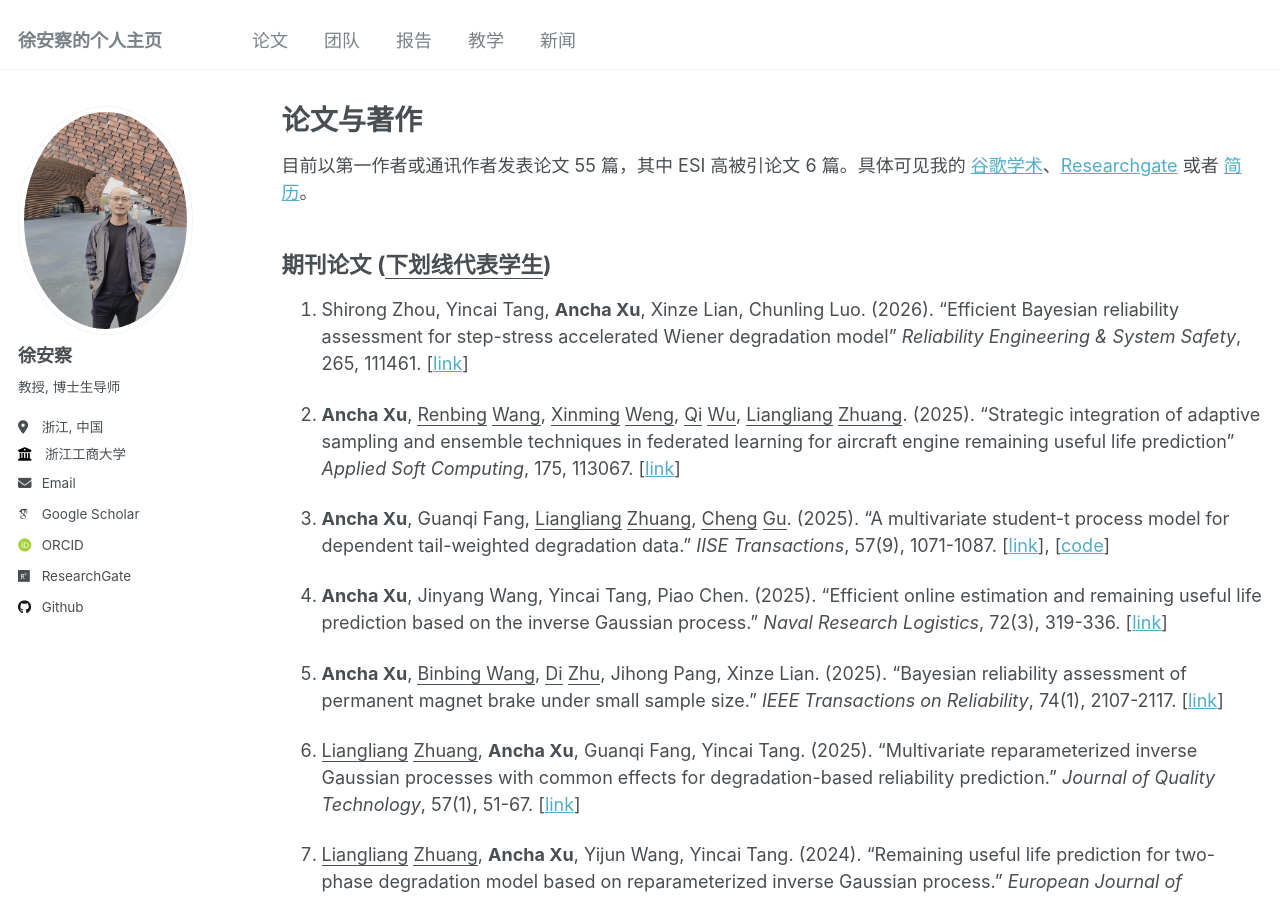
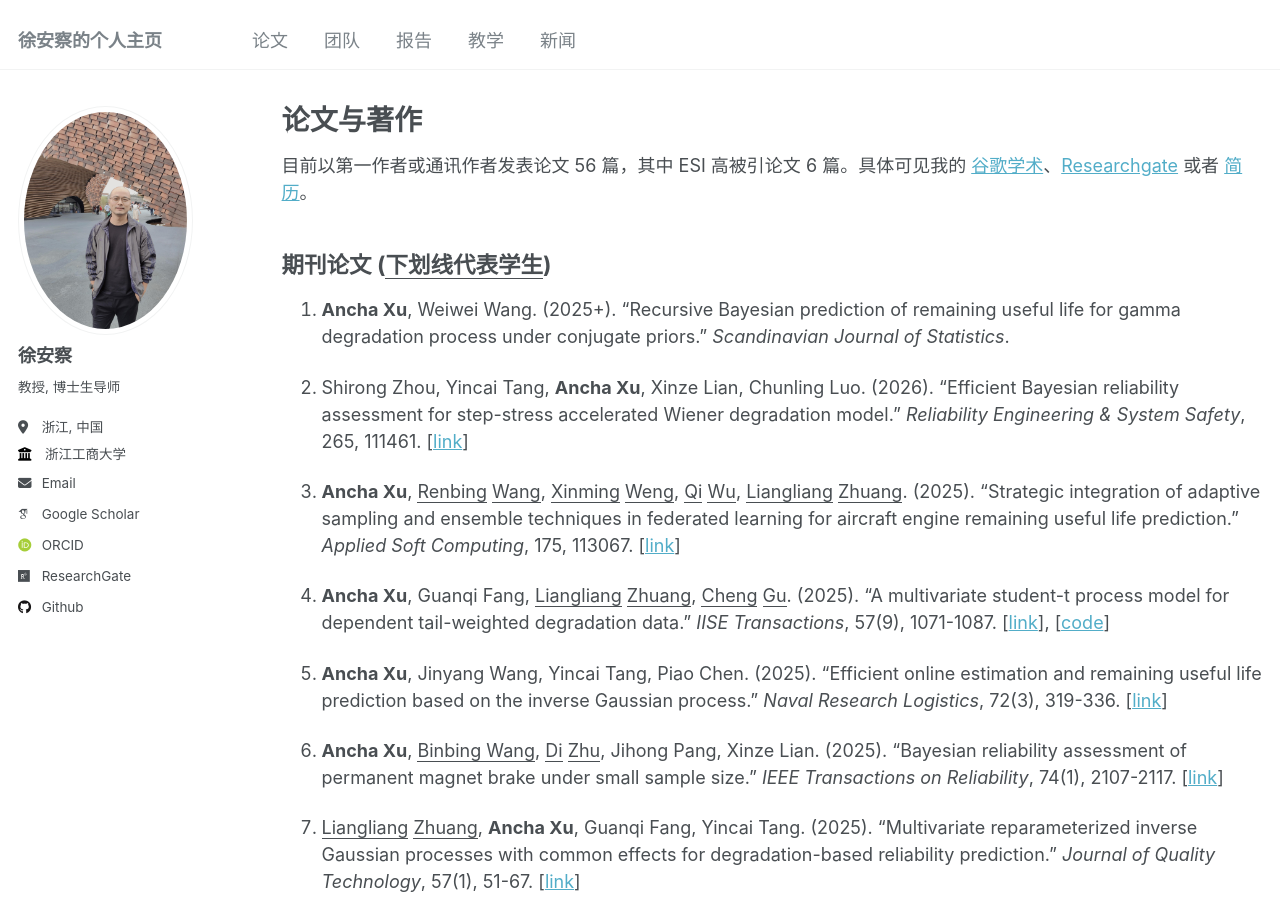
Before and after one commit to XU-ANCHA/XU-ANCHA.github.io, a Jekyll site: the page built from _pages/publications.md, in a window 1280 px wide and 900 px high. Built offline with Jekyll 4.4.1, drawn with Linux system fonts in a browser that asks for light colours; some web fonts are replaced.

Commit message:
Update publications.md

```diff
--- a/_pages/publications.md
+++ b/_pages/publications.md
@@ -5,14 +5,16 @@ permalink: /publications/
 author_profile: true
 ---
 
-目前以第一作者或通讯作者发表论文 55 篇，其中 ESI 高被引论文 6 篇。具体可见我的 <a href="{{site.author.googlescholar}}">谷歌学术</a>、<a href="{{site.author.researchgate}}">Researchgate</a> 或者
+目前以第一作者或通讯作者发表论文 56 篇，其中 ESI 高被引论文 6 篇。具体可见我的 <a href="{{site.author.googlescholar}}">谷歌学术</a>、<a href="{{site.author.researchgate}}">Researchgate</a> 或者
 <a href="https://xu-ancha.github.io/cv/">简历</a>。
 
 ## 期刊论文 (<u>下划线代表学生</u>)
 
-1. Shirong Zhou, Yincai Tang, **Ancha Xu**, Xinze Lian, Chunling Luo. (2026). "Efficient Bayesian reliability assessment for step-stress accelerated Wiener degradation model" *Reliability Engineering & System Safety*, 265, 111461. [<a href="https://doi.org/10.1016/j.ress.2025.111461">link</a>]
+1. **Ancha Xu**, Weiwei Wang. (2025+). "Recursive Bayesian prediction of remaining useful life for gamma degradation process under conjugate priors." *Scandinavian Journal of Statistics*.
 
-1. **Ancha Xu**, <u>Renbing</u> <u>Wang</u>, <u>Xinming</u> <u>Weng</u>, <u>Qi</u> <u>Wu</u>, <u>Liangliang</u> <u>Zhuang</u>. (2025). "Strategic integration of adaptive sampling and ensemble techniques in federated learning for aircraft engine remaining useful life prediction" *Applied Soft Computing*, 175, 113067. [<a href="https://doi.org/10.1016/j.asoc.2025.113067">link</a>]
+1. Shirong Zhou, Yincai Tang, **Ancha Xu**, Xinze Lian, Chunling Luo. (2026). "Efficient Bayesian reliability assessment for step-stress accelerated Wiener degradation model." *Reliability Engineering & System Safety*, 265, 111461. [<a href="https://doi.org/10.1016/j.ress.2025.111461">link</a>]
+
+1. **Ancha Xu**, <u>Renbing</u> <u>Wang</u>, <u>Xinming</u> <u>Weng</u>, <u>Qi</u> <u>Wu</u>, <u>Liangliang</u> <u>Zhuang</u>. (2025). "Strategic integration of adaptive sampling and ensemble techniques in federated learning for aircraft engine remaining useful life prediction." *Applied Soft Computing*, 175, 113067. [<a href="https://doi.org/10.1016/j.asoc.2025.113067">link</a>]
 
 1. **Ancha Xu**, Guanqi Fang, <u>Liangliang</u> <u>Zhuang</u>, <u>Cheng</u> <u>Gu</u>. (2025). "A multivariate student-t process model for dependent tail-weighted degradation data." *IISE Transactions*, 57(9), 1071-1087. [<a href="https://doi.org/10.1080/24725854.2024.2389538">link</a>], [<a href="https://github.com/liangliangzhuang/multi-student-t-code">code</a>]
 
```
